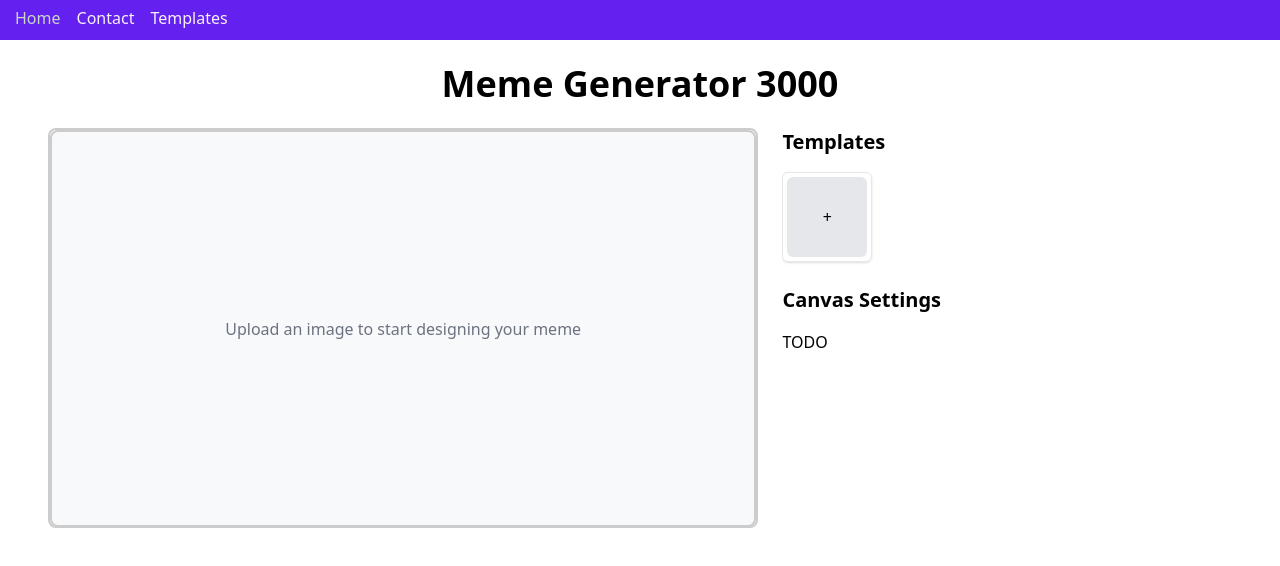
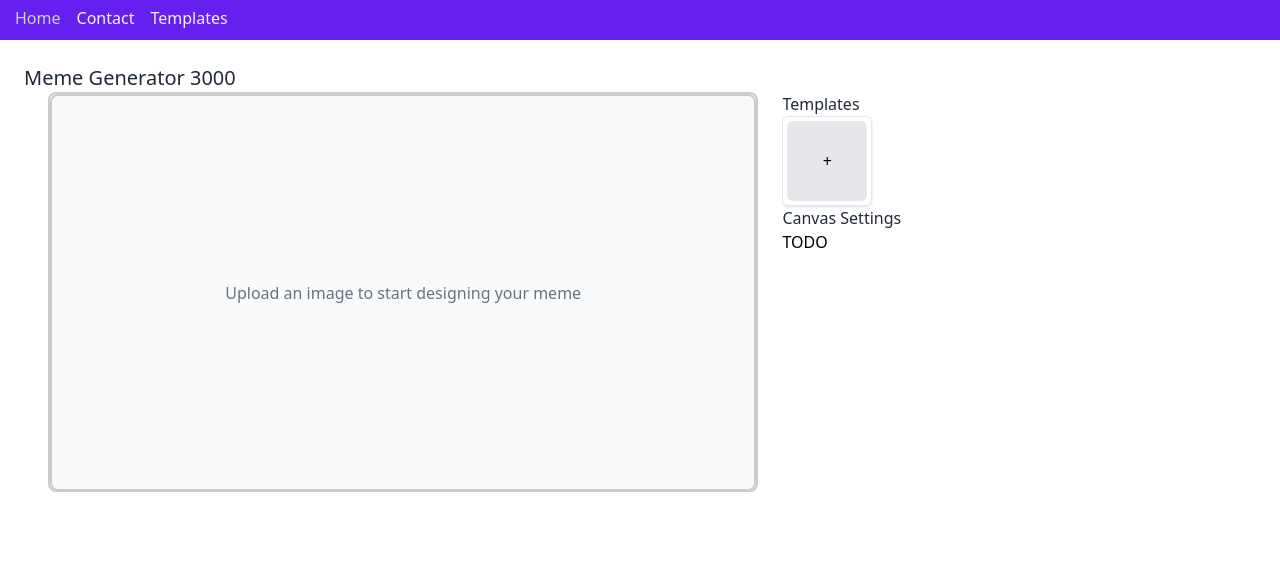
Before and after one commit to code-enjoyer/project-portfolioliolio, a SvelteKit app in the folder meme-generator/: page / in a window 1280 px wide. Shown: the top 566 px of the page. Built offline with nearby package versions, Linux system fonts and the light colour scheme.

Commit message:
Added header component (#12)

```diff
--- /dev/null
+++ b/meme-generator/src/lib/components/Header.svelte
@@ -0,0 +1,12 @@
+<script lang="ts">
+    import { HeaderSizeClass } from '$lib/enums/header-size-class';
+
+    export let text: string = "Default Header";
+    export let size: HeaderSizeClass = HeaderSizeClass.L;
+</script>
+
+<div class="m-0 text-gray-800 {size}">{text}</div>
+
+<style>
+    /*TODO: I don't know what I'm doing :)*/
+</style>
--- /dev/null
+++ b/meme-generator/src/lib/enums/header-size-class.ts
@@ -0,0 +1,9 @@
+export enum HeaderSizeClass {
+    XXS = "text-2xs",
+    XS = "text-xs",
+    S = "text-s",
+    M = "text-m",
+    L = "text-l",
+    XL = "text-xl",
+    XXL = "text-2xl"
+}
--- a/meme-generator/src/routes/+page.svelte
+++ b/meme-generator/src/routes/+page.svelte
@@ -3,6 +3,8 @@
 	import MemePreview from '$lib/components/MemePreview.svelte';
 	import type { MemeTemplate } from '$lib/models/meme-template';
 	import type { MemeTextField } from '$lib/models/meme-text-field';
+	import Header from '$lib/components/Header.svelte';
+	import { HeaderSizeClass } from '$lib/enums/header-size-class';
 
 	// Handle image uploads and stage the new template
 	const handleFileUpload = (event: Event) => {
@@ -121,7 +123,7 @@
 </script>
 
 <div class="p-6">
-	<h1 class="mb-6 text-center text-4xl font-bold">Meme Generator 3000</h1>
+	<Header text="Meme Generator 3000" size={HeaderSizeClass.XL} />
 
 	<div class="flex flex-col items-top lg:flex-row">
 		<!-- Meme preview -->
@@ -131,7 +133,8 @@
 
 		<!-- Form -->
 		<div class="mt-6 lg:ml-6 lg:mt-0 lg:w-2/5 overflow-x-hidden">
-			<h2 class="mb-4 text-xl font-semibold">Templates</h2>
+			<Header text="Templates" size={HeaderSizeClass.M} />
+
 			<div class="flex">
 				<label
 					class="cursor-pointer rounded-md border p-1 shadow ring-purple-500 transition hover:ring"
@@ -153,14 +156,14 @@
 				{/each}
 			</div>
 
-			<h2 class="mb-4 mt-6 text-xl font-semibold">Canvas Settings</h2>
+			<Header text="Canvas Settings" size={HeaderSizeClass.M} />
 			<div class="mb-4">
 				<p>TODO</p>
 				<!--TODO: #7 add bg colour picker and canvas dims-->
 			</div>
 
 			{#if $stagedTemplate}
-				<h2 class="mb-4 mt-6 text-xl font-semibold">Text Fields</h2>
+				<Header text="Text Fields" size={HeaderSizeClass.M} />
 				{#each $stagedTemplate.textFields as field, index}
 					<div class="mb-4">
 						<input
```
